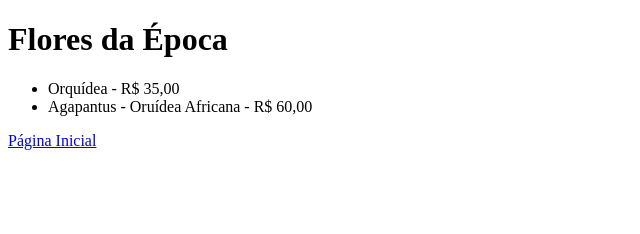
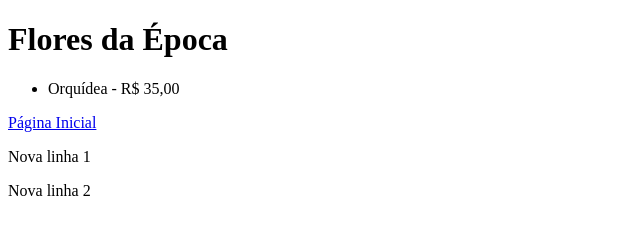
Before and after one commit to cadu172/CursoGIT, a plain HTML site: page floresEpoca.html in a window 1280 px wide. Shown: the whole page, without its empty margins (0-640 px from the left). Drawn offline with Linux system fonts and the light colour scheme.

Commit message:
Realizado teste no comando git diff

```diff
--- a/floresEpoca.html
+++ b/floresEpoca.html
@@ -11,9 +11,9 @@
     <h1>Flores da Época</h1>
     <ul>
         <li>Orquídea - R$ 35,00</li>
-        <li>Agapantus - Oruídea Africana - R$ 60,00</li>
     </ul>
     <a href="index.html">Página Inicial</a>
-
+    <p>Nova linha 1</p>
+    <p>Nova linha 2</p>
 </body>
 </html>
```
